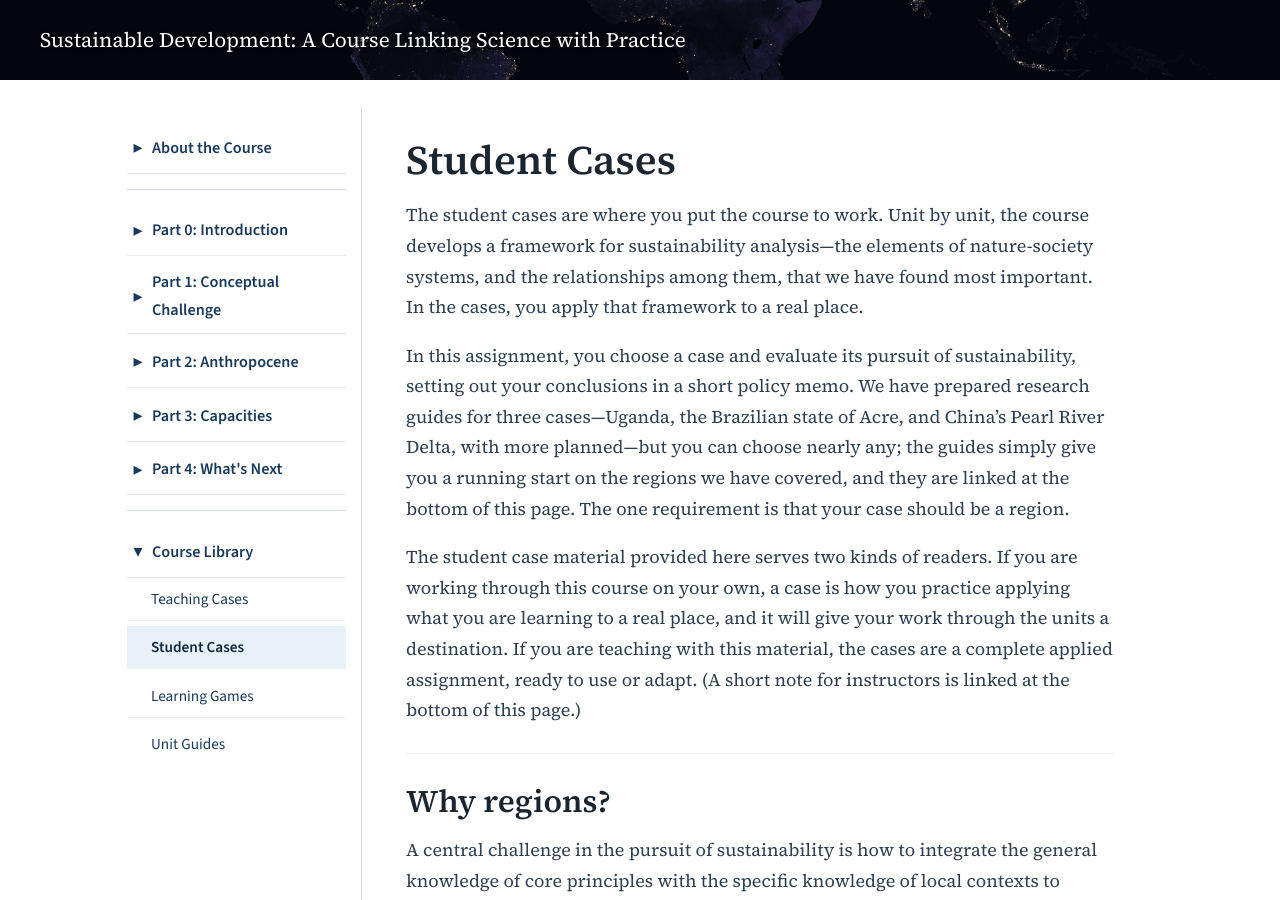
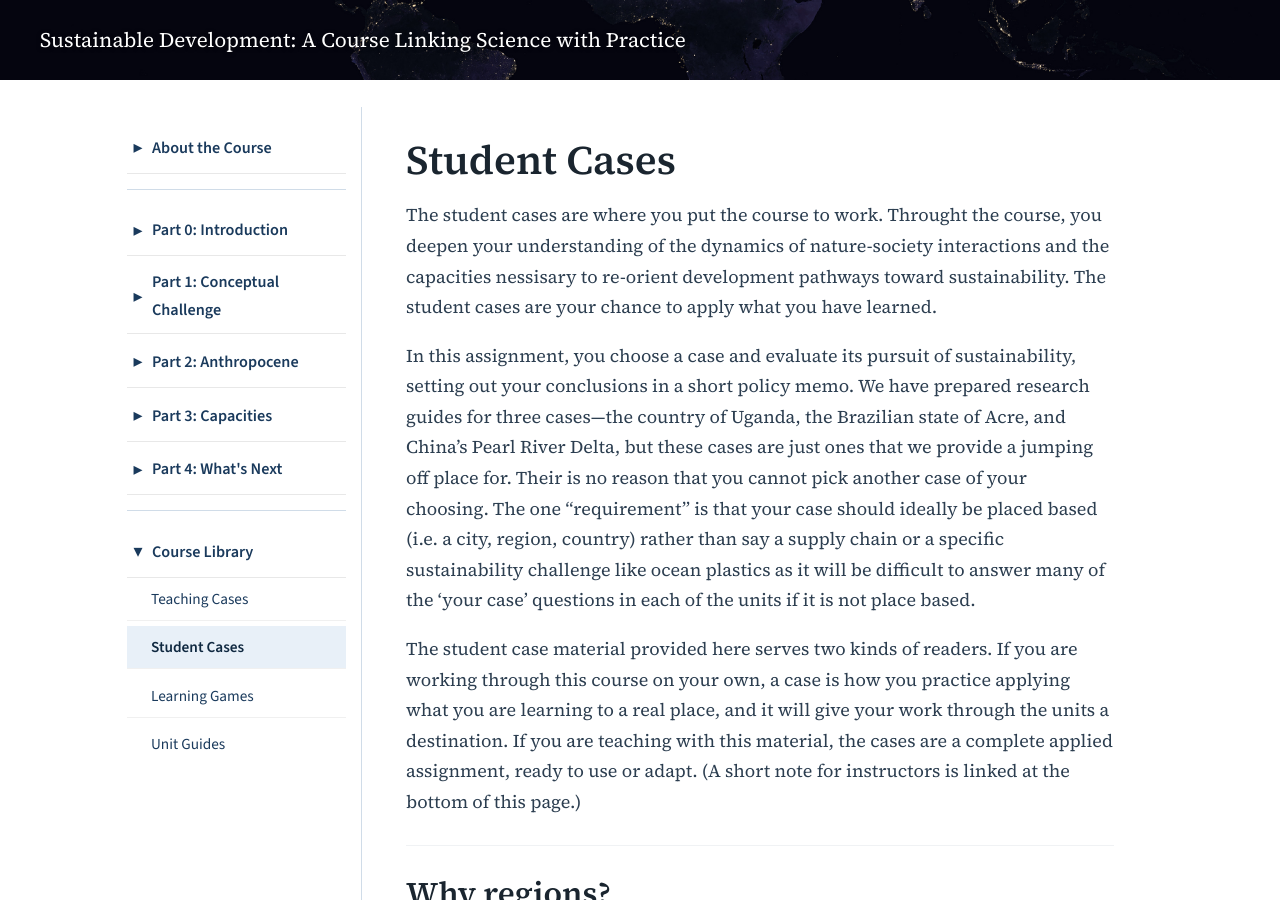
Before and after one commit to agharley/sustsci, a Jekyll site: the page built from course/course-library/student-cases/index.md, in a window 1280 px wide and 900 px high. Built offline with Jekyll 4.4.1, drawn with Linux system fonts in a browser that asks for light colours.

Commit message:
Update index.md
Fizing some langauge in student cases

```diff
--- a/course/course-library/student-cases/index.md
+++ b/course/course-library/student-cases/index.md
@@ -5,9 +5,9 @@ meta-description: Application-region case studies where you apply the course to
 
 # Student Cases
 
-The student cases are where you put the course to work. Unit by unit, the course develops a framework for sustainability analysis—the elements of nature-society systems, and the relationships among them, that we have found most important. In the cases, you apply that framework to a real place.
+The student cases are where you put the course to work. Throught the course, you deepen your understanding of the dynamics of nature-society interactions and the capacities nessisary to re-orient development pathways toward sustainability. The student cases are your chance to apply what you have learned.
 
-In this assignment, you choose a case and evaluate its pursuit of sustainability, setting out your conclusions in a short policy memo. We have prepared research guides for three cases—Uganda, the Brazilian state of Acre, and China's Pearl River Delta, with more planned—but you can choose nearly any; the guides simply give you a running start on the regions we have covered, and they are linked at the bottom of this page. The one requirement is that your case should be a region.
+In this assignment, you choose a case and evaluate its pursuit of sustainability, setting out your conclusions in a short policy memo. We have prepared research guides for three cases—the country of Uganda, the Brazilian state of Acre, and China's Pearl River Delta, but these cases are just ones that we provide a jumping off place for. Their is no reason that you cannot pick another case of your choosing. The one "requirement" is that your case should ideally be placed based (i.e. a city, region, country) rather than say a supply chain or a specific sustainability challenge like ocean plastics as it will be difficult to answer many of the 'your case' questions in each of the units if it is not place based.
 
 The student case material provided here serves two kinds of readers. If you are working through this course on your own, a case is how you practice applying what you are learning to a real place, and it will give your work through the units a destination. If you are teaching with this material, the cases are a complete applied assignment, ready to use or adapt. (A short note for instructors is linked at the bottom of this page.)
 
```
